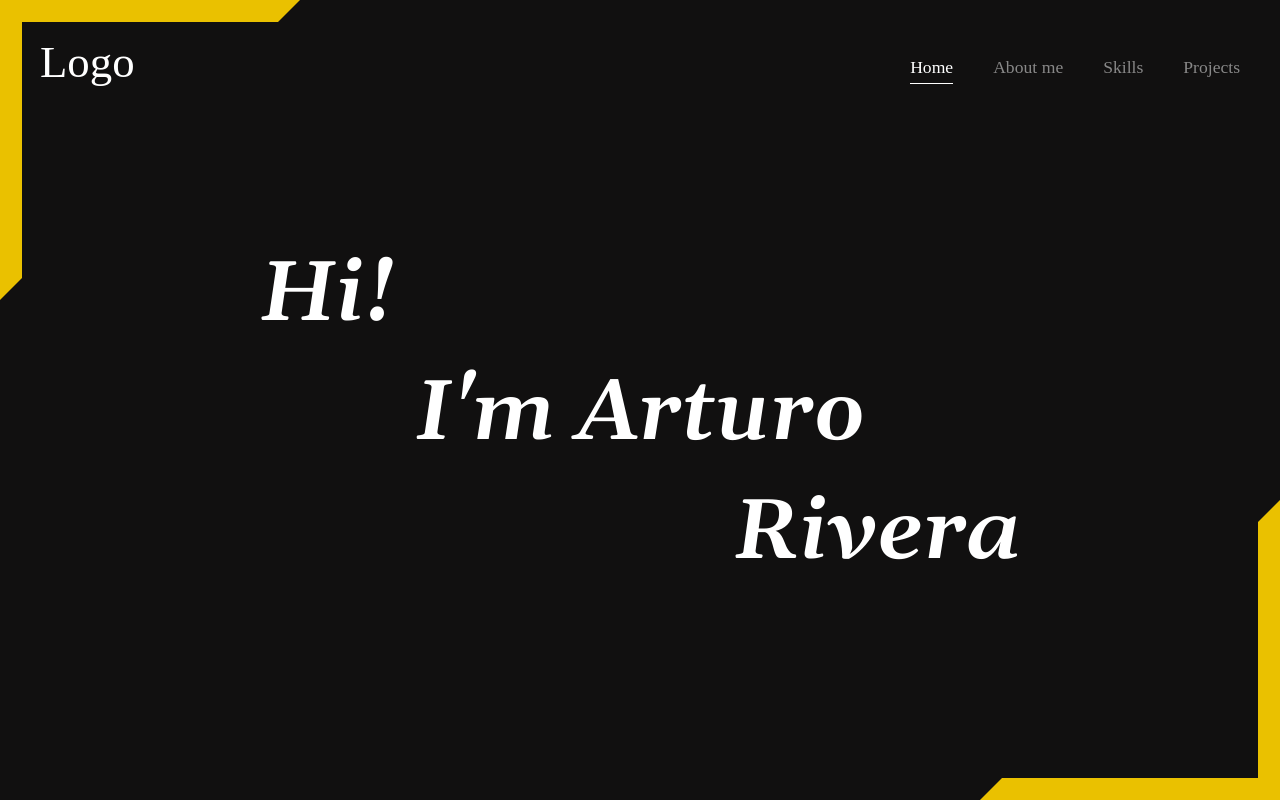
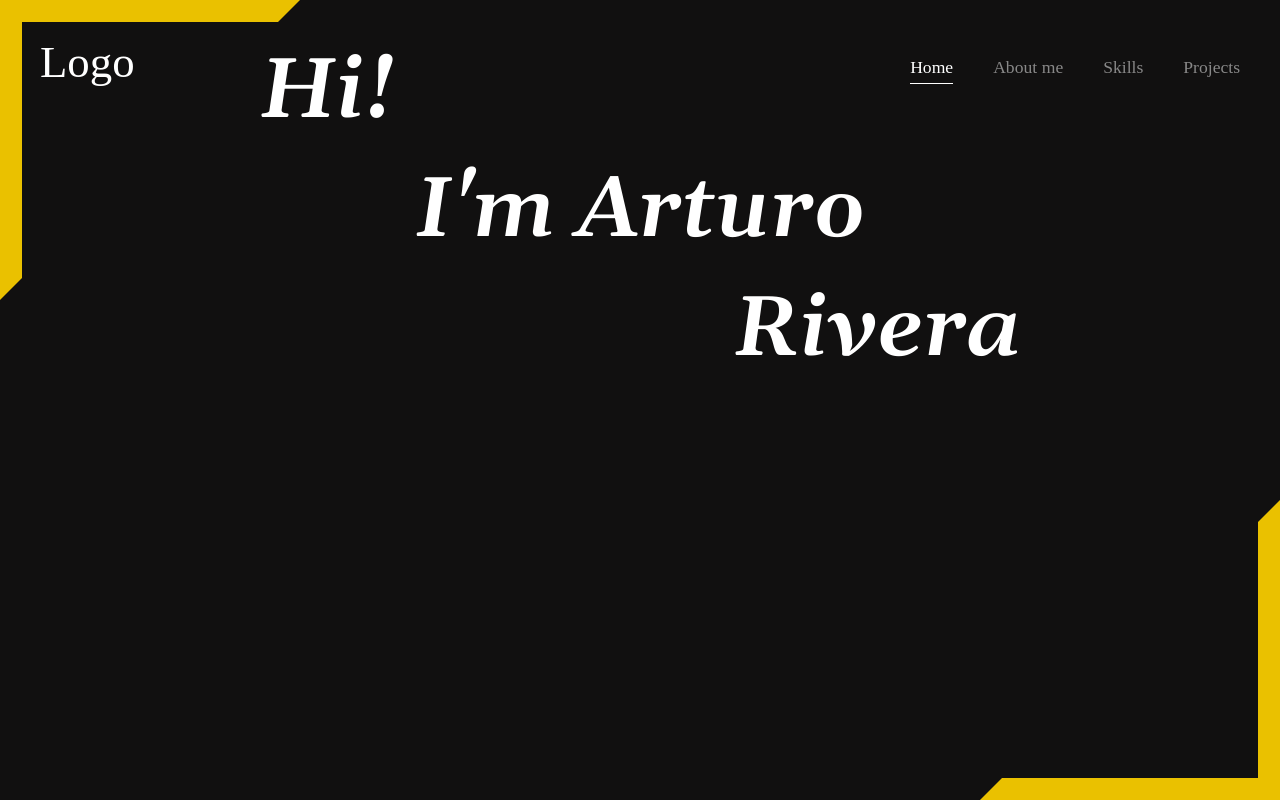
Before and after one commit to Houser97/Portfolio, a React (Create React App) app: page / in a window 1280 px wide. Built offline with nearby package versions, Linux system fonts and the light colour scheme.

Commit message:
Set flex flow as column

```diff
--- a/src/App.css
+++ b/src/App.css
@@ -1,4 +1,5 @@
 .App{
     display: flex;
     width: 100%;
+    flex-flow: column;
 }
```
